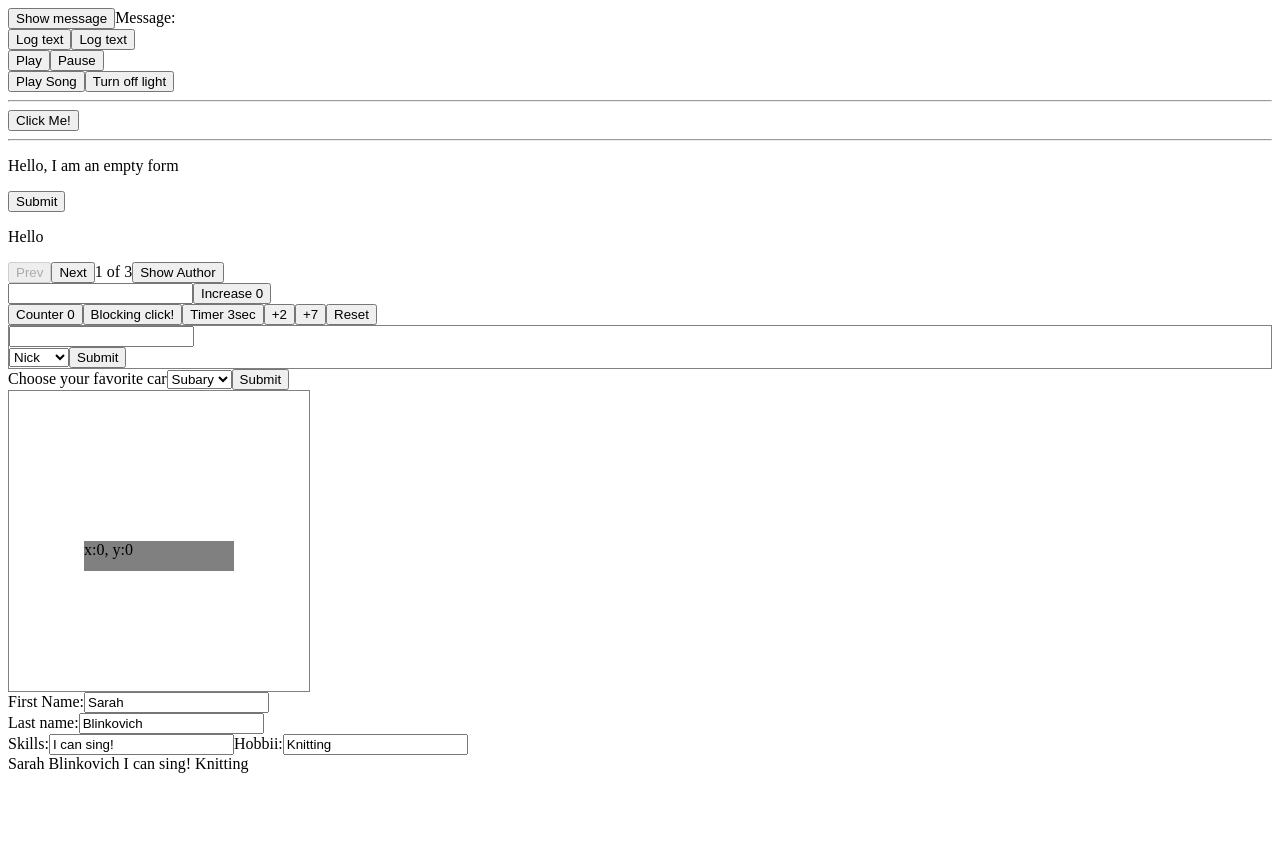
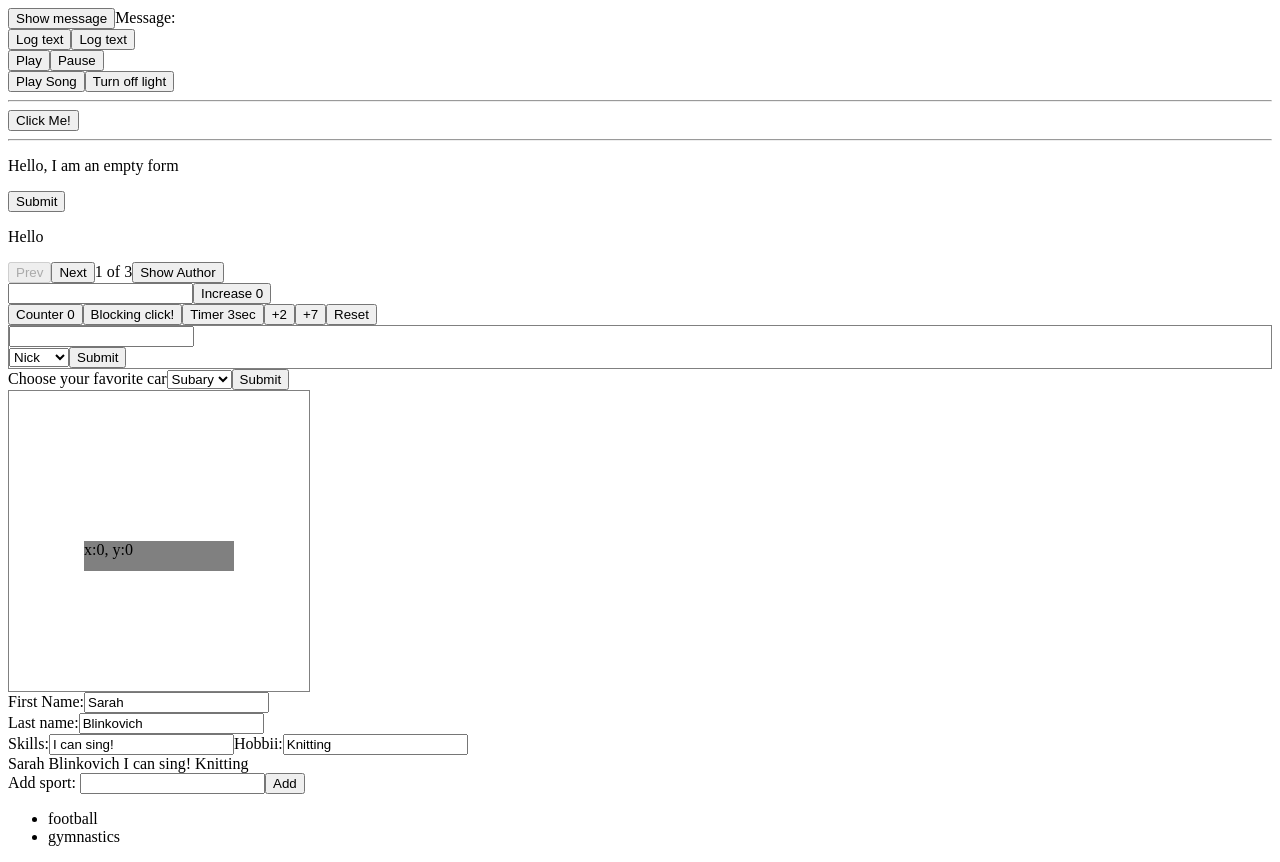
Before and after one commit to Yurimcalex/react-sandbox, a React (Vite) app: page / in a window 1280 px wide. Before the commit the page ends 800 px from the top, so only its background shows below. Built offline with nearby package versions, Linux system fonts and the light colour scheme.

Commit message:
Create SportList component

```diff
--- a/src/ai/AI.jsx
+++ b/src/ai/AI.jsx
@@ -12,6 +12,7 @@ import FormWithDelay from './FormWithDelay.jsx';
 import FavoriteCarForm from './FavoriteCarForm.jsx';
 import MovingSquare from './MovingSquare.jsx';
 import EmployeeForm from './EmployeeForm.jsx';
+import SportList from './SportList.jsx';
 
 export default function AI() {
 	return (
@@ -41,6 +42,8 @@ export default function AI() {
 
 			<MovingSquare />
 			<EmployeeForm />
+
+			<SportList />
 		</div>
 	);
 }
--- /dev/null
+++ b/src/ai/SportList.jsx
@@ -0,0 +1,37 @@
+import { useState } from 'react';
+
+const initialSports = [
+	{ id: 1, name: 'football' },
+	{ id: 2, name: 'gymnastics' }
+];
+
+export default function SportList() {
+	const [sports, setSports] = useState(initialSports);
+	const [sportName, setSportName] = useState('');
+
+	const handleAddSport = () => {
+		if (!sportName) return;
+		setSports([...sports, { id: getId(), name: sportName }]);
+		setSportName('');
+	};
+
+	return (
+		<div>
+			<div>
+				<label>
+					Add sport: <input type="text" value={sportName} onChange={(e) => setSportName(e.target.value)} />
+				</label>
+				<button onClick={handleAddSport}>Add</button>
+			</div>
+			<ul>
+				{sports.map(sport => <li key={sport.id}>{sport.name}</li>)}
+			</ul>
+		</div>
+	);
+}
+
+
+let currId = 2;
+function getId() {
+	return ++currId;
+}
```
